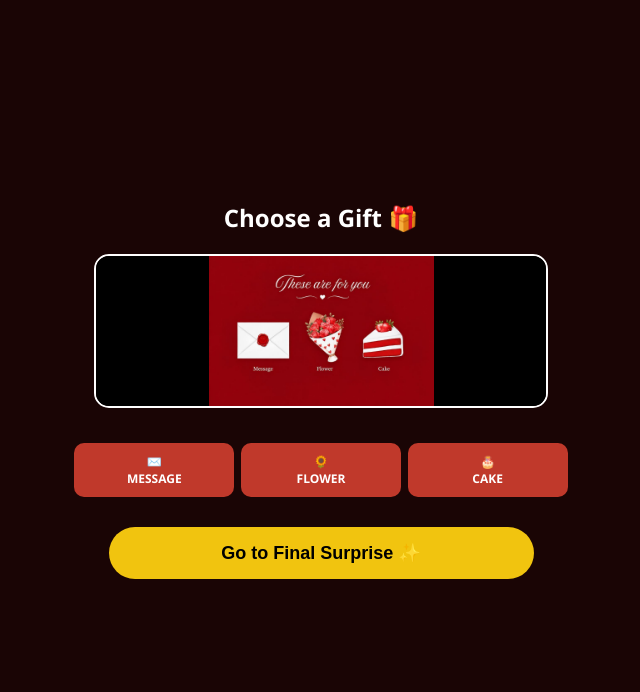
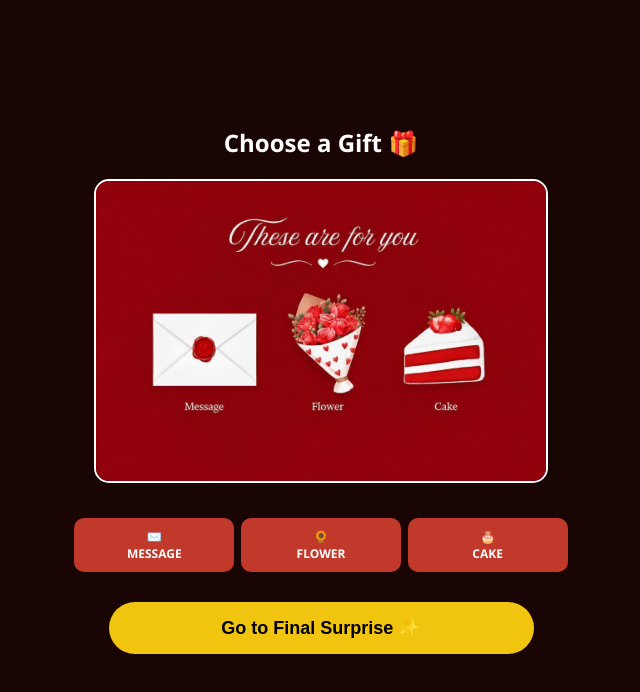
Before and after one commit to luckygoswami091-droid/Rashi, a plain HTML site: page index.html in a window 1280 px wide. Both pictures are taken after a click on the button "OPEN SEAL". Shown: the whole page, without its empty margins (319-959 px from the left). Drawn offline with Linux system fonts and the light colour scheme.

Commit message:
Update index.html

```diff
--- a/index.html
+++ b/index.html
@@ -11,9 +11,9 @@
         .page { display: none; min-height: 90vh; flex-direction: column; justify-content: center; align-items: center; }
         .active { display: flex; }
 
+        /* ✅ AUTO SIZE BOX (no extra space) */
         .img-box {
             width: 90%;
-            height: 300px;
             border: 2px solid #fff;
             border-radius: 15px;
             background: #331111;
@@ -24,12 +24,11 @@
             overflow: hidden;
         }
 
-        /* ✅ FIXED IMAGE (no crop mobile) */
+        /* ✅ IMAGE PERFECT FIT */
         .img-box img {
             width: 100%;
-            height: 100%;
+            height: auto;
             object-fit: contain;
-            background: black;
         }
 
         .main-btn { width: 85%; padding: 15px; background: #e74c3c; color: white; border: none; border-radius: 30px; font-size: 18px; font-weight: bold; margin-top: 10px; cursor: pointer; }
@@ -53,7 +52,7 @@
 
     <div id="p2" class="page">
         <h2>Choose a Gift 🎁</h2>
-        <div class="img-box" style="height:150px;">
+        <div class="img-box">
             <img src="Photo2.jpeg">
         </div>
         <div class="gift-grid">
```
